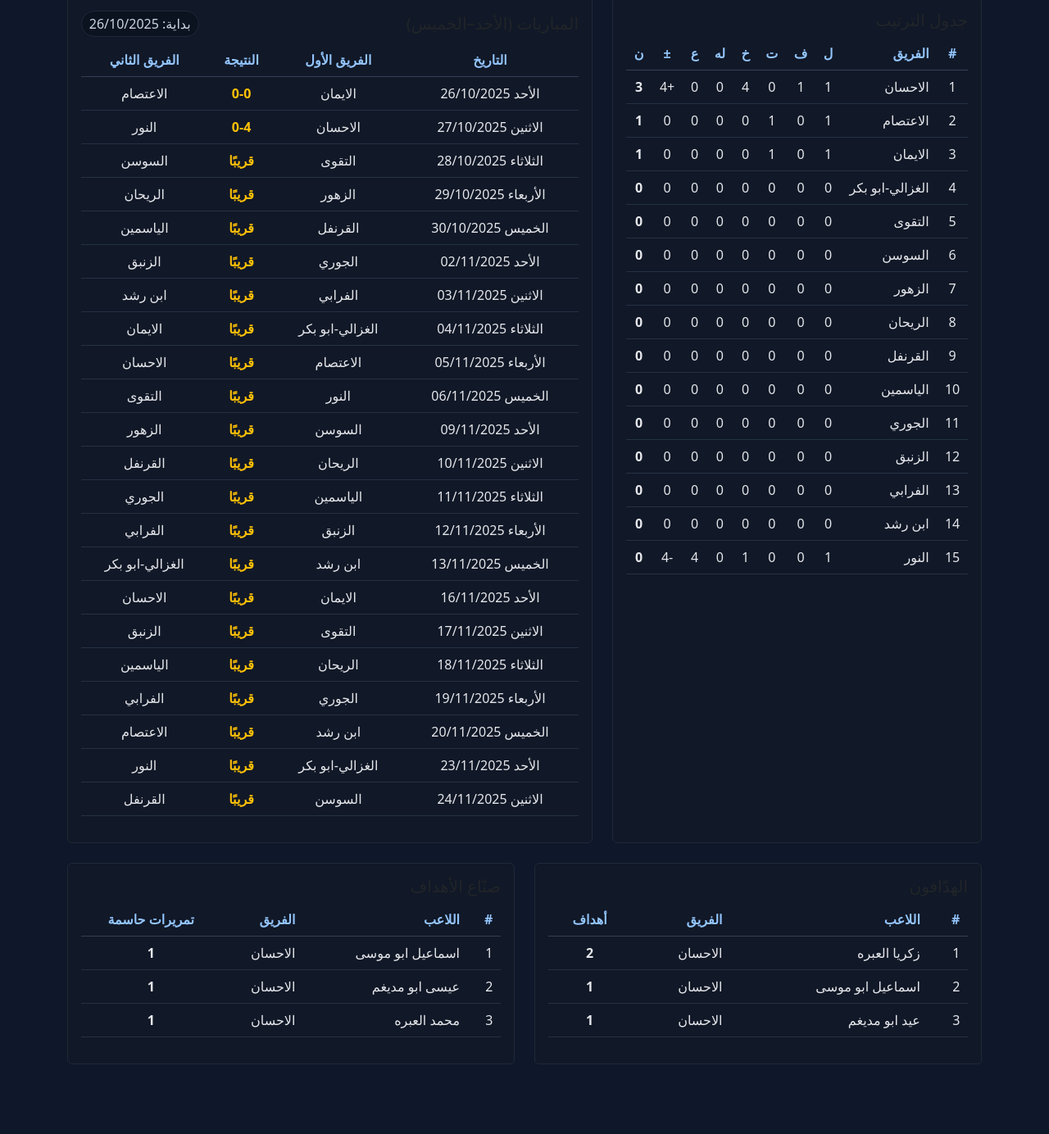
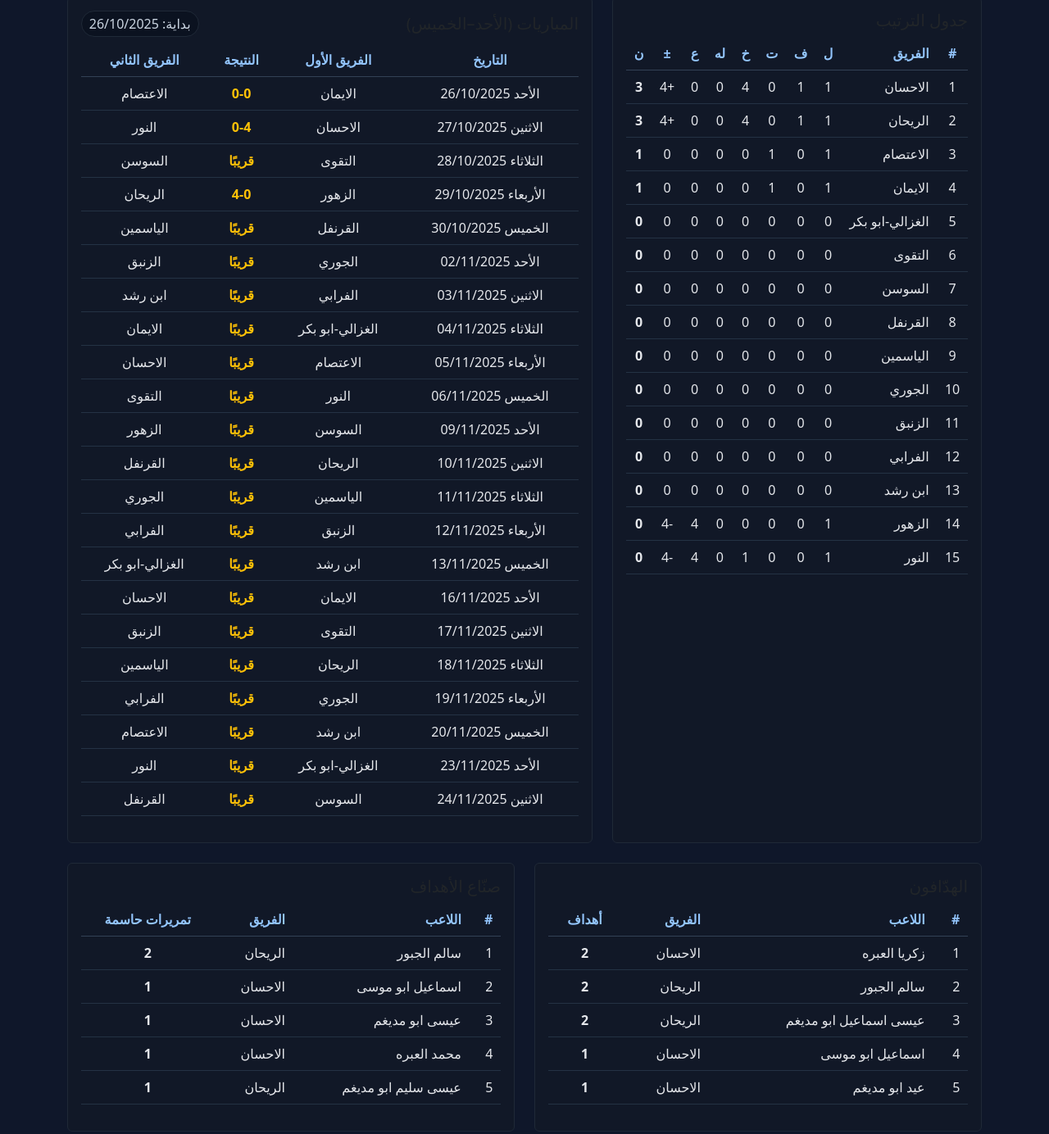
Before and after one commit to AOPulse/alnoorfootball, a plain HTML site: page index.html in a window 1280 px wide. Shown: the part 161-1545 px from the top of the page at 82% size. Before the commit the page ends 1484 px from the top, so only its background shows below. Drawn offline with nearby package versions, Linux system fonts and the light colour scheme.

Commit message:
Update index.html

```diff
--- a/index.html
+++ b/index.html
@@ -64,19 +64,19 @@
           </thead>
           <tbody>
             <tr><td class="text-center">1</td><td>الاحسان</td><td class="text-center">1</td><td class="text-center">1</td><td class="text-center">0</td><td class="text-center">4</td><td class="text-center">0</td><td class="text-center">0</td><td class="text-center">+4</td><td class="text-center fw-bold">3</td></tr>
-            <tr><td class="text-center">2</td><td>الاعتصام</td><td class="text-center">1</td><td class="text-center">0</td><td class="text-center">1</td><td class="text-center">0</td><td class="text-center">0</td><td class="text-center">0</td><td class="text-center">0</td><td class="text-center fw-bold">1</td></tr>
-            <tr><td class="text-center">3</td><td>الايمان</td><td class="text-center">1</td><td class="text-center">0</td><td class="text-center">1</td><td class="text-center">0</td><td class="text-center">0</td><td class="text-center">0</td><td class="text-center">0</td><td class="text-center fw-bold">1</td></tr>
-            <tr><td class="text-center">4</td><td>الغزالي-ابو بكر</td><td class="text-center">0</td><td class="text-center">0</td><td class="text-center">0</td><td class="text-center">0</td><td class="text-center">0</td><td class="text-center">0</td><td class="text-center">0</td><td class="text-center fw-bold">0</td></tr>
-            <tr><td class="text-center">5</td><td>التقوى</td><td class="text-center">0</td><td class="text-center">0</td><td class="text-center">0</td><td class="text-center">0</td><td class="text-center">0</td><td class="text-center">0</td><td class="text-center">0</td><td class="text-center fw-bold">0</td></tr>
-            <tr><td class="text-center">6</td><td>السوسن</td><td class="text-center">0</td><td class="text-center">0</td><td class="text-center">0</td><td class="text-center">0</td><td class="text-center">0</td><td class="text-center">0</td><td class="text-center">0</td><td class="text-center fw-bold">0</td></tr>
-            <tr><td class="text-center">7</td><td>الزهور</td><td class="text-center">0</td><td class="text-center">0</td><td class="text-center">0</td><td class="text-center">0</td><td class="text-center">0</td><td class="text-center">0</td><td class="text-center">0</td><td class="text-center fw-bold">0</td></tr>
-            <tr><td class="text-center">8</td><td>الريحان</td><td class="text-center">0</td><td class="text-center">0</td><td class="text-center">0</td><td class="text-center">0</td><td class="text-center">0</td><td class="text-center">0</td><td class="text-center">0</td><td class="text-center fw-bold">0</td></tr>
-            <tr><td class="text-center">9</td><td>القرنفل</td><td class="text-center">0</td><td class="text-center">0</td><td class="text-center">0</td><td class="text-center">0</td><td class="text-center">0</td><td class="text-center">0</td><td class="text-center">0</td><td class="text-center fw-bold">0</td></tr>
-            <tr><td class="text-center">10</td><td>الياسمين</td><td class="text-center">0</td><td class="text-center">0</td><td class="text-center">0</td><td class="text-center">0</td><td class="text-center">0</td><td class="text-center">0</td><td class="text-center">0</td><td class="text-center fw-bold">0</td></tr>
-            <tr><td class="text-center">11</td><td>الجوري</td><td class="text-center">0</td><td class="text-center">0</td><td class="text-center">0</td><td class="text-center">0</td><td class="text-center">0</td><td class="text-center">0</td><td class="text-center">0</td><td class="text-center fw-bold">0</td></tr>
-            <tr><td class="text-center">12</td><td>الزنبق</td><td class="text-center">0</td><td class="text-center">0</td><td class="text-center">0</td><td class="text-center">0</td><td class="text-center">0</td><td class="text-center">0</td><td class="text-center">0</td><td class="text-center fw-bold">0</td></tr>
-            <tr><td class="text-center">13</td><td>الفرابي</td><td class="text-center">0</td><td class="text-center">0</td><td class="text-center">0</td><td class="text-center">0</td><td class="text-center">0</td><td class="text-center">0</td><td class="text-center">0</td><td class="text-center fw-bold">0</td></tr>
-            <tr><td class="text-center">14</td><td>ابن رشد</td><td class="text-center">0</td><td class="text-center">0</td><td class="text-center">0</td><td class="text-center">0</td><td class="text-center">0</td><td class="text-center">0</td><td class="text-center">0</td><td class="text-center fw-bold">0</td></tr>
+             <tr><td class="text-center">2</td><td>الريحان</td><td class="text-center">1</td><td class="text-center">1</td><td class="text-center">0</td><td class="text-center">4</td><td class="text-center">0</td><td class="text-center">0</td><td class="text-center">+4</td><td class="text-center fw-bold">3</td></tr>
+            <tr><td class="text-center">3</td><td>الاعتصام</td><td class="text-center">1</td><td class="text-center">0</td><td class="text-center">1</td><td class="text-center">0</td><td class="text-center">0</td><td class="text-center">0</td><td class="text-center">0</td><td class="text-center fw-bold">1</td></tr>
+            <tr><td class="text-center">4</td><td>الايمان</td><td class="text-center">1</td><td class="text-center">0</td><td class="text-center">1</td><td class="text-center">0</td><td class="text-center">0</td><td class="text-center">0</td><td class="text-center">0</td><td class="text-center fw-bold">1</td></tr>
+            <tr><td class="text-center">5</td><td>الغزالي-ابو بكر</td><td class="text-center">0</td><td class="text-center">0</td><td class="text-center">0</td><td class="text-center">0</td><td class="text-center">0</td><td class="text-center">0</td><td class="text-center">0</td><td class="text-center fw-bold">0</td></tr>
+            <tr><td class="text-center">6</td><td>التقوى</td><td class="text-center">0</td><td class="text-center">0</td><td class="text-center">0</td><td class="text-center">0</td><td class="text-center">0</td><td class="text-center">0</td><td class="text-center">0</td><td class="text-center fw-bold">0</td></tr>
+            <tr><td class="text-center">7</td><td>السوسن</td><td class="text-center">0</td><td class="text-center">0</td><td class="text-center">0</td><td class="text-center">0</td><td class="text-center">0</td><td class="text-center">0</td><td class="text-center">0</td><td class="text-center fw-bold">0</td></tr>
+            <tr><td class="text-center">8</td><td>القرنفل</td><td class="text-center">0</td><td class="text-center">0</td><td class="text-center">0</td><td class="text-center">0</td><td class="text-center">0</td><td class="text-center">0</td><td class="text-center">0</td><td class="text-center fw-bold">0</td></tr>
+            <tr><td class="text-center">9</td><td>الياسمين</td><td class="text-center">0</td><td class="text-center">0</td><td class="text-center">0</td><td class="text-center">0</td><td class="text-center">0</td><td class="text-center">0</td><td class="text-center">0</td><td class="text-center fw-bold">0</td></tr>
+            <tr><td class="text-center">10</td><td>الجوري</td><td class="text-center">0</td><td class="text-center">0</td><td class="text-center">0</td><td class="text-center">0</td><td class="text-center">0</td><td class="text-center">0</td><td class="text-center">0</td><td class="text-center fw-bold">0</td></tr>
+            <tr><td class="text-center">11</td><td>الزنبق</td><td class="text-center">0</td><td class="text-center">0</td><td class="text-center">0</td><td class="text-center">0</td><td class="text-center">0</td><td class="text-center">0</td><td class="text-center">0</td><td class="text-center fw-bold">0</td></tr>
+            <tr><td class="text-center">12</td><td>الفرابي</td><td class="text-center">0</td><td class="text-center">0</td><td class="text-center">0</td><td class="text-center">0</td><td class="text-center">0</td><td class="text-center">0</td><td class="text-center">0</td><td class="text-center fw-bold">0</td></tr>
+            <tr><td class="text-center">13</td><td>ابن رشد</td><td class="text-center">0</td><td class="text-center">0</td><td class="text-center">0</td><td class="text-center">0</td><td class="text-center">0</td><td class="text-center">0</td><td class="text-center">0</td><td class="text-center fw-bold">0</td></tr>
+            <tr><td class="text-center">14</td><td>الزهور</td><td class="text-center">1</td><td class="text-center">0</td><td class="text-center">0</td><td class="text-center">0</td><td class="text-center">0</td><td class="text-center">4</td><td class="text-center">-4</td><td class="text-center fw-bold">0</td></tr>
             <tr><td class="text-center">15</td><td>النور</td><td class="text-center">1</td><td class="text-center">0</td><td class="text-center">0</td><td class="text-center">1</td><td class="text-center">0</td><td class="text-center">4</td><td class="text-center">-4</td><td class="text-center fw-bold">0</td></tr>
           </tbody>
         </table>
@@ -109,7 +109,7 @@
             <tr><td>الأحد 26/10/2025</td><td>الايمان</td><td class="text-center fw-bold text-warning">0-0</td><td>الاعتصام</td></tr>
             <tr><td>الاثنين 27/10/2025</td><td>الاحسان</td><td class="text-center fw-bold text-warning">0-4</td><td>النور</td></tr>
             <tr><td>الثلاثاء 28/10/2025</td><td>التقوى</td><td class="text-center fw-bold text-warning">قريبًا</td><td>السوسن</td></tr>
-            <tr><td>الأربعاء 29/10/2025</td><td>الزهور</td><td class="text-center fw-bold text-warning">قريبًا</td><td>الريحان</td></tr>
+            <tr><td>الأربعاء 29/10/2025</td><td>الزهور</td><td class="text-center fw-bold text-warning">4-0</td><td>الريحان</td></tr>
             <tr><td>الخميس 30/10/2025</td><td>القرنفل</td><td class="text-center fw-bold text-warning">قريبًا</td><td>الياسمين</td></tr>
             <!-- الأسبوع 2 -->
             <tr><td>الأحد 02/11/2025</td><td>الجوري</td><td class="text-center fw-bold text-warning">قريبًا</td><td>الزنبق</td></tr>
@@ -160,8 +160,10 @@
                 <tbody>
                   <!-- ✏️ عدّل/أضِف صفوفًا للهدافين -->
                   <tr><td>1</td><td>زكريا العبره</td><td>الاحسان</td><td class="text-center fw-bold">2</td></tr>
-                  <tr><td>2</td><td>اسماعيل ابو موسى</td><td>الاحسان</td><td class="text-center fw-bold">1</td></tr>
-                  <tr><td>3</td><td>عيد ابو مديغم</td><td>الاحسان</td><td class="text-center fw-bold">1</td></tr>
+                  <tr><td>2</td><td>سالم الجبور</td><td>الريحان</td><td class="text-center fw-bold">2</td></tr>
+                  <tr><td>3</td><td>عيسى اسماعيل ابو مديغم</td><td>الريحان</td><td class="text-center fw-bold">2</td></tr>
+                  <tr><td>4</td><td>اسماعيل ابو موسى</td><td>الاحسان</td><td class="text-center fw-bold">1</td></tr>
+                  <tr><td>5</td><td>عيد ابو مديغم</td><td>الاحسان</td><td class="text-center fw-bold">1</td></tr>
                   <!-- ... -->
                 </tbody>
               </table>
@@ -187,9 +189,11 @@
                 </thead>
                 <tbody>
                   <!-- ✏️ عدّل/أضِف صفوفًا لصُنّاع الأهداف -->
-                  <tr><td>1</td><td>اسماعيل ابو موسى</td><td>الاحسان</td><td class="text-center fw-bold">1</td></tr>
-                  <tr><td>2</td><td>عيسى ابو مديغم</td><td>الاحسان</td><td class="text-center fw-bold">1</td></tr>
-                  <tr><td>3</td><td>محمد العبره</td><td>الاحسان</td><td class="text-center fw-bold">1</td></tr>
+                  <tr><td>1</td><td>سالم الجبور</td><td>الريحان</td><td class="text-center fw-bold">2</td></tr>
+                  <tr><td>2</td><td>اسماعيل ابو موسى</td><td>الاحسان</td><td class="text-center fw-bold">1</td></tr>
+                  <tr><td>3</td><td>عيسى ابو مديغم</td><td>الاحسان</td><td class="text-center fw-bold">1</td></tr>
+                  <tr><td>4</td><td>محمد العبره</td><td>الاحسان</td><td class="text-center fw-bold">1</td></tr>
+                  <tr><td>5</td><td>عيسى سليم ابو مديغم</td><td>الريحان</td><td class="text-center fw-bold">1</td></tr>
                   <!-- ... -->
                 </tbody>
               </table>
```
